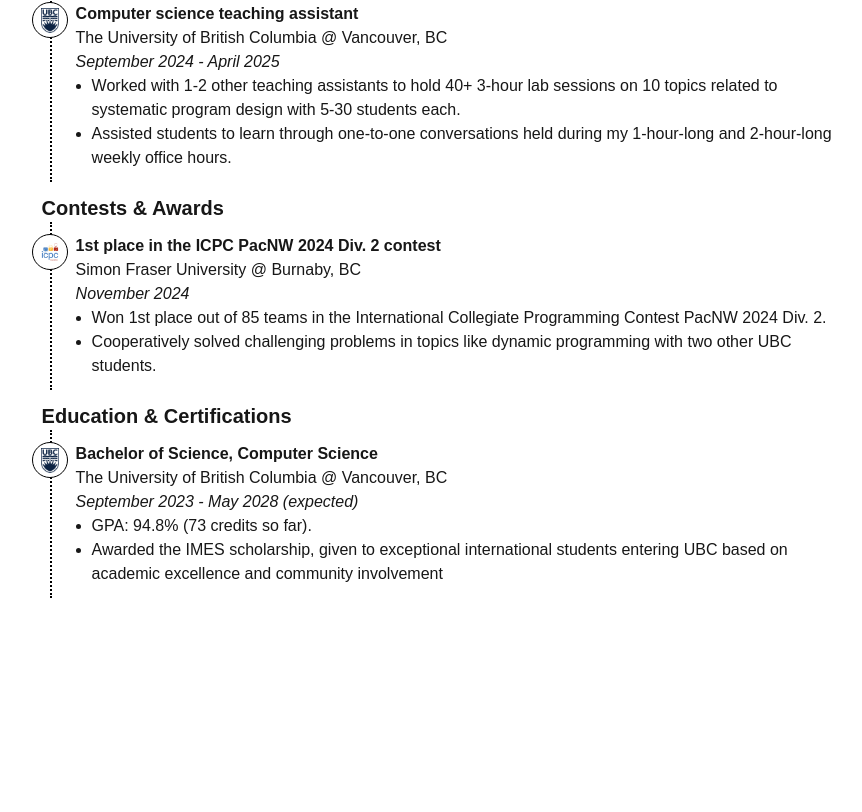
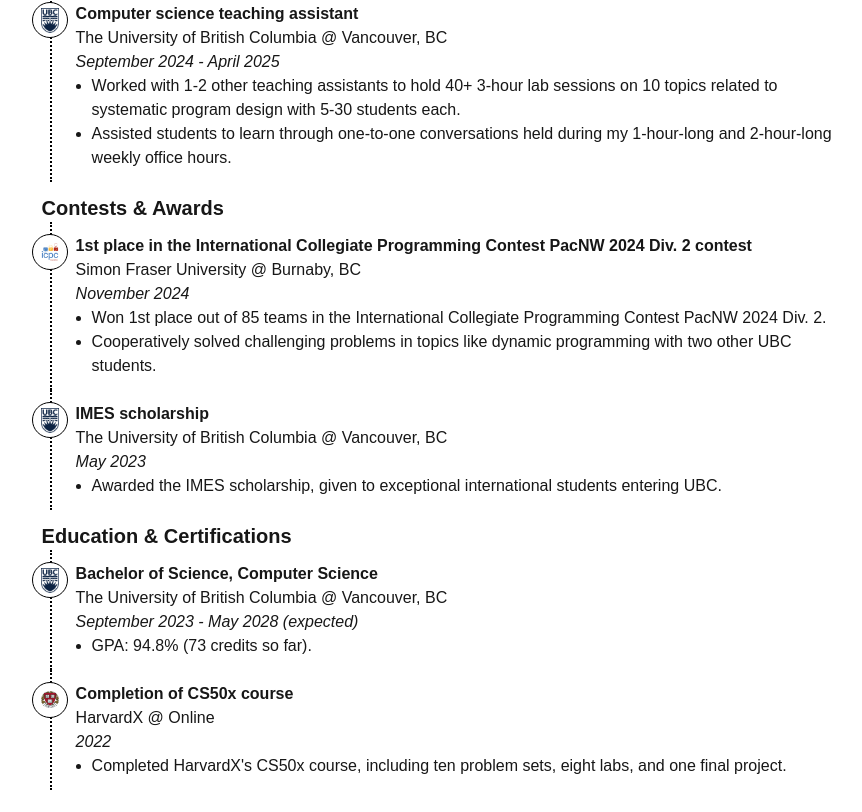
Before and after one commit to GaryHilares/Personal-Website, a Next.js app: page / in a window 1280 px wide. Shown: the part 1714-2526 px from the top of the page, without its empty margins (200-1062 px from the left). Before the commit the page ends 2336 px from the top, so only its background shows below. Built offline with nearby package versions, Linux system fonts and the light colour scheme.

Commit message:
Added content

```diff
--- a/src/app/page.tsx
+++ b/src/app/page.tsx
@@ -37,7 +37,7 @@ function NavBar({
             <a href={`#${contestsId}`}>Contests & Awards</a>
           </li>
           <li className="inline-block m-3">
-            <a href={`#${educationId}`}>Education</a>
+            <a href={`#${educationId}`}>Education & Certifications</a>
           </li>
         </ul>
       </div>
@@ -346,13 +346,22 @@ export default function Home() {
           </Section>
           <Section title="Contests & Awards" id={contestsId}>
             <TimelineItem
-              title="1st place in the ICPC PacNW 2024 Div. 2 contest"
+              title="1st place in the International Collegiate Programming Contest PacNW 2024 Div. 2 contest"
               date="November 2024"
               src="/img/icpc-logo.png"
               organization="Simon Fraser University @ Burnaby, BC"
               bulletPoints={[
                 "Won 1st place out of 85 teams in the International Collegiate Programming Contest PacNW 2024 Div. 2.",
                 "Cooperatively solved challenging problems in topics like dynamic programming with two other UBC students.",
+              ]}
+            />
+            <TimelineItem
+              title="IMES scholarship"
+              date="May 2023"
+              src="/img/ubc-logo.jpg"
+              organization="The University of British Columbia @ Vancouver, BC"
+              bulletPoints={[
+                "Awarded the IMES scholarship, given to exceptional international students entering UBC.",
               ]}
             />
           </Section>
@@ -362,9 +371,15 @@ export default function Home() {
               date="September 2023 - May 2028 (expected)"
               src="/img/ubc-logo.jpg"
               organization="The University of British Columbia @ Vancouver, BC"
+              bulletPoints={["GPA: 94.8% (73 credits so far)."]}
+            />
+            <TimelineItem
+              title="Completion of CS50x course"
+              date="2022"
+              src="/img/harvard-logo.png"
+              organization="HarvardX @ Online"
               bulletPoints={[
-                "GPA: 94.8% (73 credits so far).",
-                "Awarded the IMES scholarship, given to exceptional international students entering UBC based on academic excellence and community involvement",
+                "Completed HarvardX's CS50x course, including ten problem sets, eight labs, and one final project.",
               ]}
             />
           </Section>
```
Also changed, not shown: public/img/harvard-logo.png (added).
